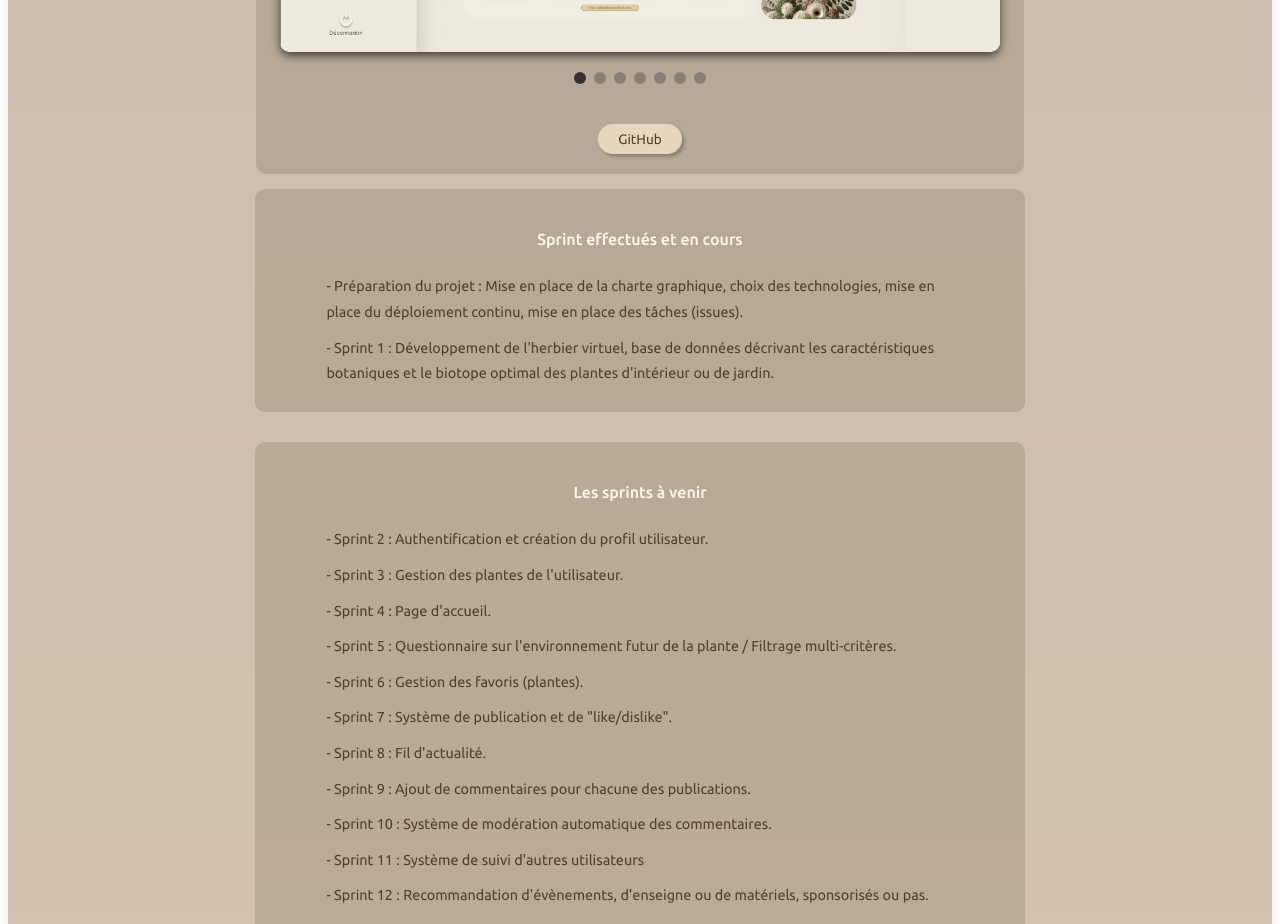
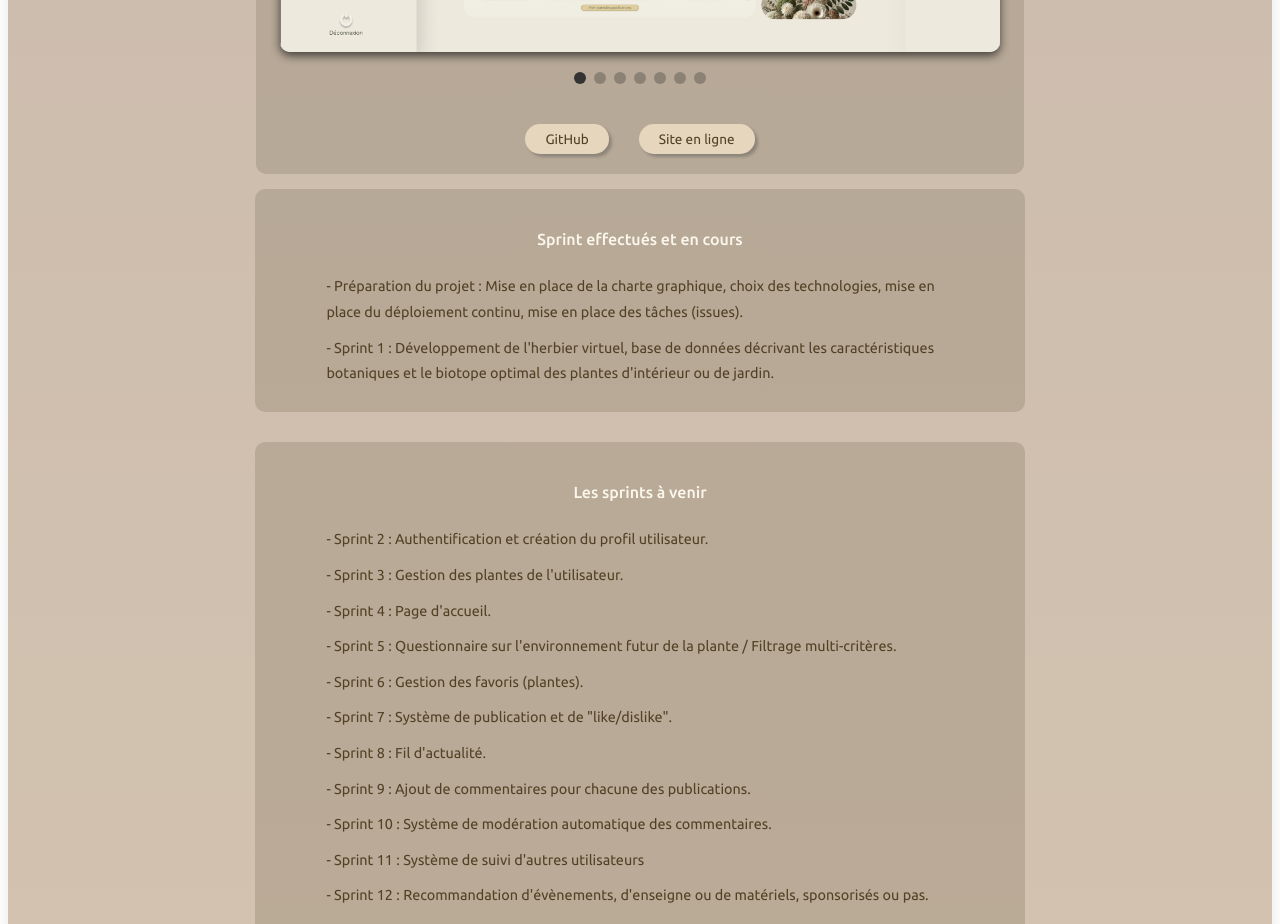
Before and after one commit to Atelier-Du-Code/Portfolio2024, a React (Create React App) app in the folder portfolio/: page /projet3 in a window 1280 px wide. Shown: the part 1100-2024 px from the top of the page. Built offline with nearby package versions, Linux system fonts and the light colour scheme.

Commit message:
feat/Ajout du bouton menant vers le site en ligne CarePlant

```diff
--- a/portfolio/src/pages/Projet3.js
+++ b/portfolio/src/pages/Projet3.js
@@ -84,6 +84,7 @@ const Projet3 = () => {
 
             <div className='div_buttonCustom'>
               <ButtonCustom label="GitHub" styleType="lien_adresse" lien_adresse={"https://github.com/Atelier-Du-Code/CarePlant"} />
+              <ButtonCustom label="Site en ligne" styleType="lien_adresse" lien_adresse={"https://careplantfront.portefolio.avaulleemanonportefolio.fr/"} />
             </div>
             </div>
           </div>
```
